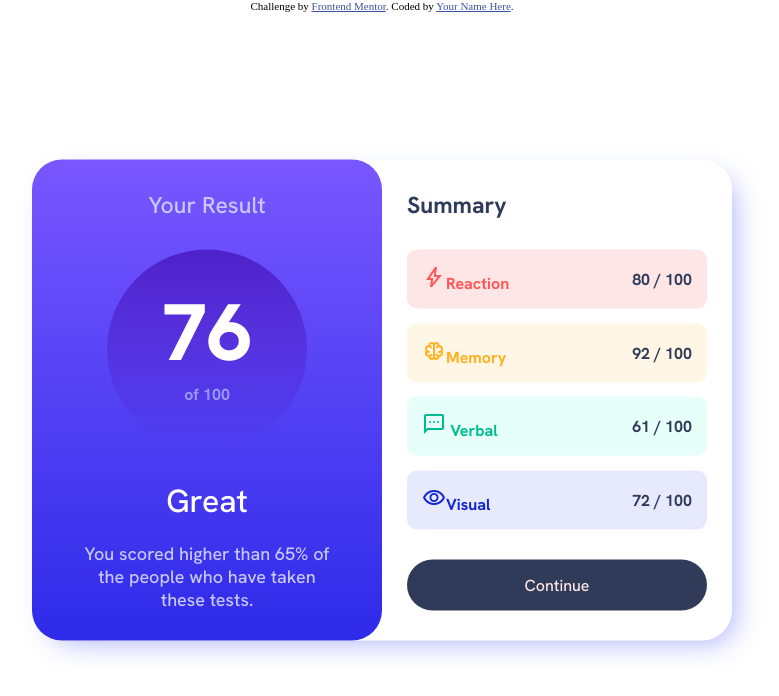
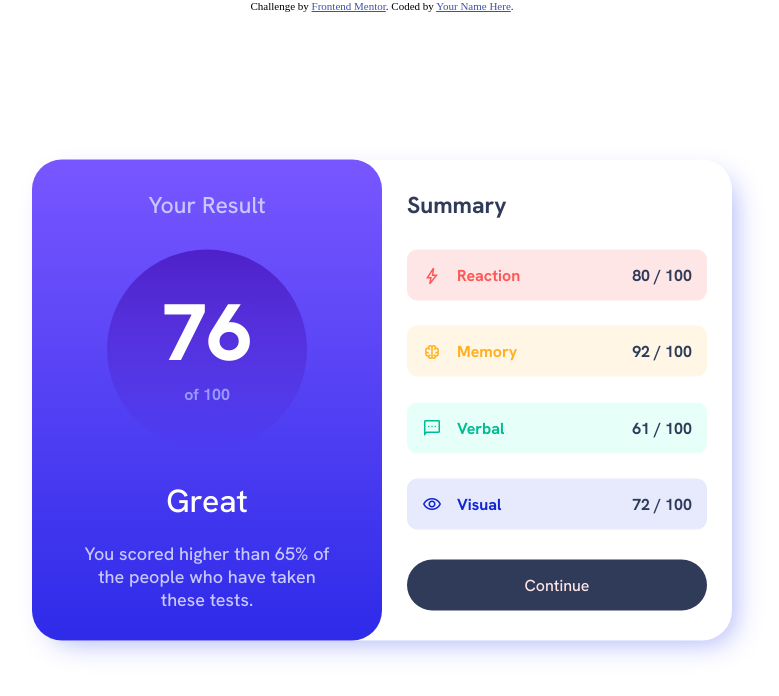
Before and after one commit to DAST-87/results-summary-component, a plain HTML site: page index.html in a window 1280 px wide. Shown: the whole page, without its empty margins (258-1037 px from the left). Drawn offline with nearby package versions, Linux system fonts and the light colour scheme.

Commit message:
Finalização estilo Descktop

```diff
--- a/index.html
+++ b/index.html
@@ -50,22 +50,22 @@
         <div class="summary_itens">
 
           <div class="summary_iten_reaction">
-            <div class="ico_reaction"><span class="material-symbols-outlined">bolt</span>Reaction</div>
+            <div class="ico_reaction"><span class="material-symbols-outlined">bolt</span><div>Reaction</div></div>
             <div id="numbers_summary_itens">80 / 100</div>
           </div>
 
           <div class="summary_iten_memory">
-            <div class="ico_memory"><span class="material-symbols-outlined">neurology</span>Memory</div>
+            <div class="ico_memory"><span class="material-symbols-outlined">neurology</span><div>Memory</div></div>
             <div id="numbers_summary_itens">92 / 100</div>
           </div>
 
           <div class="summary_iten_verbal">
-            <div class="ico_verbal"><span class="material-symbols-outlined">sms</span> Verbal</div>
+            <div class="ico_verbal"><span class="material-symbols-outlined">sms</span> <div>Verbal</div></div>
             <div id="numbers_summary_itens">61 / 100</div>
           </div>
 
           <div class="summary_iten_visual">
-            <div class="ico_visual"><span class="material-symbols-outlined">visibility</span>Visual</div>
+            <div class="ico_visual"><span class="material-symbols-outlined">visibility</span><div>Visual</div></div>
             <div id="numbers_summary_itens">72 / 100</div>
           </div>
 
--- a/style/style.css
+++ b/style/style.css
@@ -141,6 +141,54 @@ p{
 #numbers_summary_itens{
     color: hsl(224, 30%, 27%);
 }
+.ico_reaction{
+    width: 95px;
+    display: flex;
+    justify-content: space-between;
+    align-items: center;
+}
+.ico_reaction span{
+    font-size: 20px;
+}
+.ico_reaction div{
+    width: 60px;
+}
+.ico_memory{
+    width: 95px;
+    display: flex;
+    justify-content: space-between;
+    align-items: center;
+}
+.ico_memory span{
+    font-size: 20px;
+}
+.ico_memory div{
+    width: 60px;
+}
+.ico_verbal{
+    width: 95px;
+    display: flex;
+    justify-content: space-between;
+    align-items: center;
+}
+.ico_verbal span{
+    font-size: 20px;
+}
+.ico_verbal div{
+    width: 60px;
+}
+.ico_visual{
+    width: 95px;
+    display: flex;
+    justify-content: space-between;
+    align-items: center;
+}
+.ico_visual span{
+    font-size: 20px;
+}
+.ico_visual div{
+    width: 60px;
+}
 .botao_continue{
     background-color: hsl(224, 30%, 27%);
     width: 300px;
@@ -151,3 +199,7 @@ p{
     text-align: center;
     margin-top: 30px;
 }
+.botao_continue:hover{
+    background: linear-gradient(180deg, hsl(252, 100%, 67%), hsl(241, 81%, 54%));
+    cursor: pointer;
+}
```
